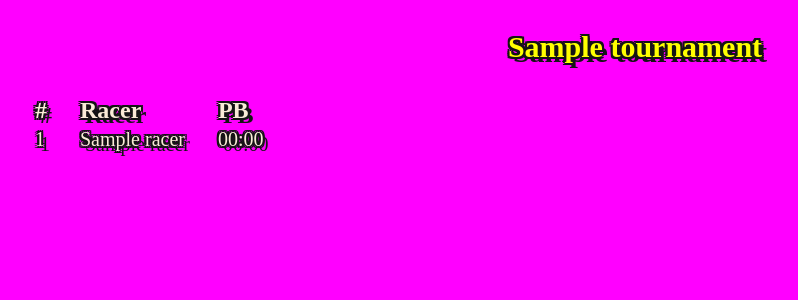
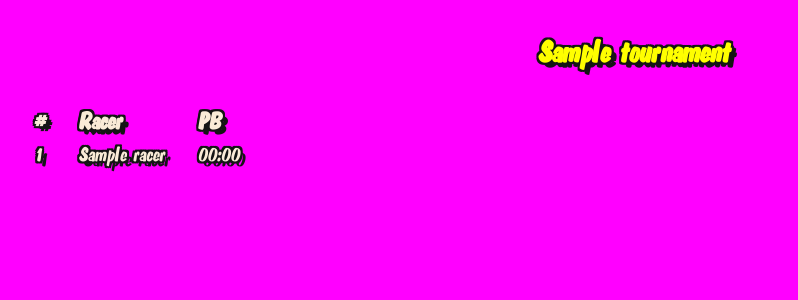
Before and after one commit to virusereturns/kotracker, a Django app: page /overview/1 in a window 1280 px wide. Shown: the top 300 px of the page, without its empty margins (5-803 px from the left). Run offline with Django 3.2, Linux system fonts and the light colour scheme; tables that the repository leaves empty hold one stand-in row (values such as "Sample post"); some web fonts are replaced.

Commit message:
corrected some stupidity

```diff
--- a/kotracker/static/css/styles.css
+++ b/kotracker/static/css/styles.css
@@ -2,7 +2,7 @@
 
 @font-face {
   font-family: "Tecmo";
-  src: url("../fonts/MANDELA_1.TTF");
+  src: url("../fonts/MANDELA_.TTF");
 }
 body {
     background-color: #FF00FF;
```
